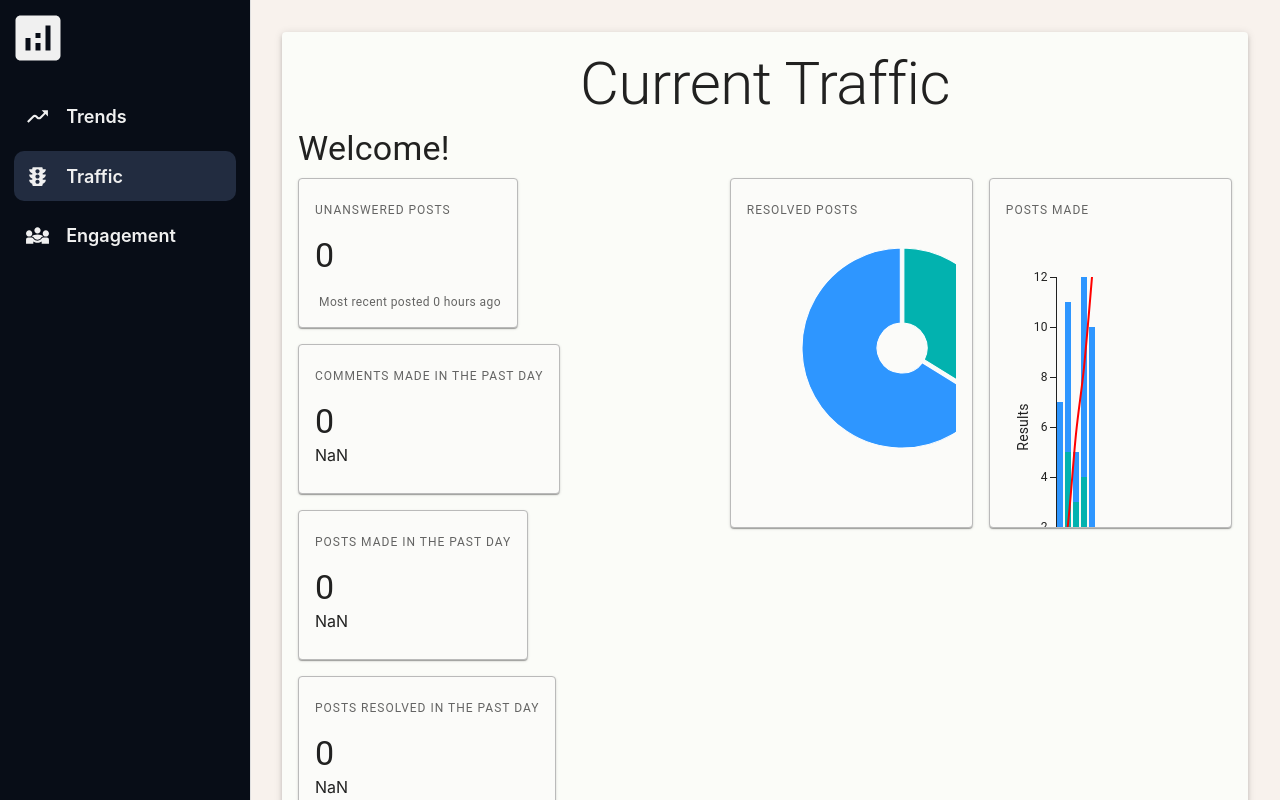
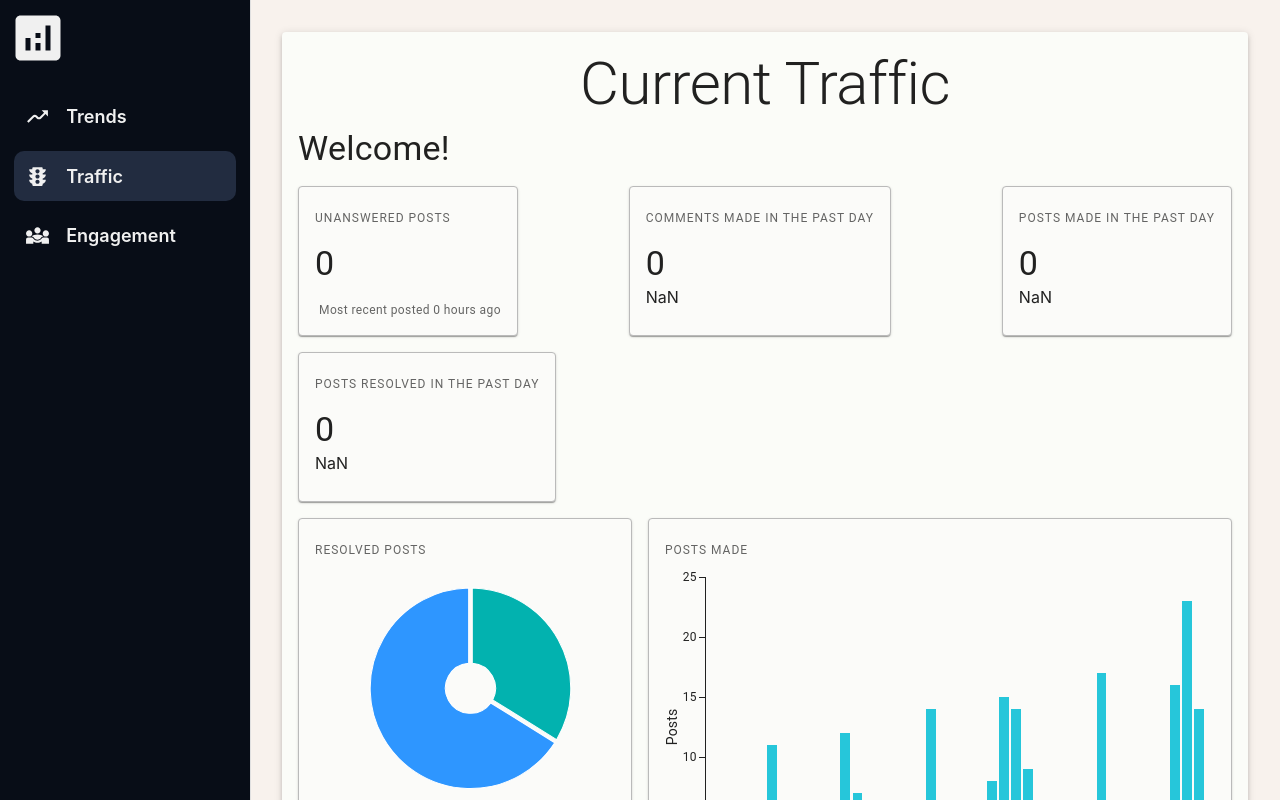
Before and after one commit to compsci320/campuswire-stats, a React (Create React App) app: page /traffic in a window 1280 px wide. Shown: the top 800 px of the page. Built offline with nearby package versions, Linux system fonts and the light colour scheme.

Commit message:
fixed line graph, updated pie chart

```diff
--- a/src/components/pieCard/pieCard.tsx
+++ b/src/components/pieCard/pieCard.tsx
@@ -3,9 +3,9 @@ import Box from '@mui/material/Box';
 import { PieChart } from '@mui/x-charts/PieChart';
 import React from 'react';
 
+export const PieCard = (props: { sx: any, resolved_percentage: number, unresolved_percentage: number }) => {
+    const { sx, resolved_percentage, unresolved_percentage } = props;
 
-export const PieCard = (props: { sx: any, resolved_percentage: number, unresolved_percentage: number}) => {
-    const { sx, resolved_percentage, unresolved_percentage } = props;
     return (
         <Card sx={sx}>
             <CardContent>
@@ -21,7 +21,10 @@ export const PieCard = (props: { sx: any, resolved_percentage: number, unresolve
                             series={[
                                 {
                                     type: 'pie',
-                                    data: [{ id: 'A', value: resolved_percentage, label: "Resolved"}, { id: 'B', value: unresolved_percentage, label: "Unresolved"}],
+                                    data: [
+                                        { id: 'A', value: resolved_percentage, label: "Resolved Posts" },
+                                        { id: 'B', value: unresolved_percentage, label: "Unresolved Posts" }
+                                    ],
                                     innerRadius: 25,
                                     outerRadius: 100,
                                     paddingAngle: 2,
@@ -32,6 +35,14 @@ export const PieCard = (props: { sx: any, resolved_percentage: number, unresolve
                                     cy: 100,
                                 }
                             ]}
+                            // Add legend configuration here
+                            slotProps={{
+                                legend: {
+                                    direction: 'row',
+                                    position: { vertical: 'top', horizontal: 'middle' },
+                                    padding: 250,
+                                }
+                            }}
                         />
                     </Box>
                 </Stack>
--- a/src/components/trafficGraph/trafficGraph.tsx
+++ b/src/components/trafficGraph/trafficGraph.tsx
@@ -1,79 +1,54 @@
 import React from 'react';
-import { BarPlot } from '@mui/x-charts/BarChart';
-import { LinePlot } from '@mui/x-charts/LineChart';
-import { ChartContainer } from '@mui/x-charts/ChartContainer';
 import { AllSeriesType } from '@mui/x-charts/models';
-import { ChartsXAxis } from '@mui/x-charts/ChartsXAxis';
-import { ChartsYAxis } from '@mui/x-charts/ChartsYAxis';
 import { Card, CardContent, Stack, Typography } from '@mui/material';
+import { BarChart } from '@mui/x-charts/BarChart';
+
 import Box from '@mui/material/Box';
 
-const series = [
-  {
-    type: 'bar',
-    stack: '',
-    yAxisKey: 'eco',
-    data: [2, 5, 3, 4, 1],
-  },
-  {
-    type: 'bar',
-    stack: '',
-    yAxisKey: 'eco',
-    data: [5, 6, 2, 8, 9],
-  },
-  {
-    type: 'line',
-    yAxisKey: 'pib',
-    color: 'red',
-    data: [1000, 1500, 3000, 5000, 10000],
-  },
-] as AllSeriesType[];
+
 
 interface TrafficGraphProps {
-  trafficData: number[];
-  xTitle: string;
-  xAxis: string[];
+  y: number[];
+  x: string[];
   sx: React.CSSProperties;
 }
 
-export const TrafficGraph: React.FC<TrafficGraphProps> = ({ trafficData, xTitle, xAxis, sx}) => {
+export const TrafficGraph: React.FC<TrafficGraphProps> = ({ x, y, sx}) => {
+    const series = [
+        {
+            type: 'bar',
+            yAxisKey: 'eco',
+            data: y,
+        },
+        ] as AllSeriesType[];
   return (
+
     <Card sx={sx}>
       <CardContent>
-        <Stack display='flex' direction="row" width="100%" textAlign="left" spacing={2}>
+        <Stack display='flex' direction="row" width="100%" height = "100%" textAlign="left" spacing={1}>
           <Box flexGrow={1}>
-            <Typography color="text.secondary" variant="overline">
+            <Typography color="text.secondary" variant="overline" sx={{ mb: 0.5 }}>
               Posts Made
             </Typography>
-            <ChartContainer
-              series={series}
-              width={500}
-              height={400}
-              xAxis={[
-                {
-                  id: 'years',
-                  data: xAxis,
-                  scaleType: 'band',
-                  valueFormatter: (value) => value.toString(),
-                },
-              ]}
-              yAxis={[
-                {
-                  id: 'eco',
-                  scaleType: 'linear',
-                },
-                {
-                  id: 'pib',
-                  scaleType: 'log',
-                },
-              ]}
-            >
-              <BarPlot />
-              <LinePlot />
-              <ChartsXAxis label="Years" position="bottom" axisId="years" />
-              <ChartsYAxis label="Results" position="left" axisId="eco" />
-              <ChartsYAxis label="PIB" position="right" axisId="pib" />
-            </ChartContainer>
+              <BarChart
+                series={[{ data: y, color:'#26c6da' }]}
+                xAxis={[{ scaleType: 'band', data: x,
+                tickLabelStyle: {
+                    angle: 45,
+                    textAnchor: 'start',
+                    fontSize: 9,
+                  },
+            }]}
+                yAxis={[{
+                    label: "Posts",
+                }]}
+                  margin={{
+                    top:10,
+                    left:40,
+                  }}
+                height={360}
+                width={700}
+                />
           </Box>
         </Stack>
       </CardContent>
--- a/src/pages/traffic-page/TrafficPage.tsx
+++ b/src/pages/traffic-page/TrafficPage.tsx
@@ -15,21 +15,26 @@ let post_data: Post[] = require('../../mock/mock.json');
 const viewModel = createViewModel(post_data);
 
 const cardStyles = { height: '150px', backgroundColor: '#fbfbf9', border: '0.5px solid #bababa' };
-const pieColorStyles = { height: '350px', width: '350px', backgroundColor: '#fbfbf9', border: '0.5px solid #bababa' }; // Adjusted size for the PieCard
-const graphColorStyles = { height: '350px', width: '350px', backgroundColor: '#fbfbf9', border: '0.5px solid #bababa' }; // Adjusted size for the PieCard
+const pieColorStyles = { height: '425px', width: '400px', backgroundColor: '#fbfbf9', border: '0.5px solid #bababa' }; // Adjusted size for the PieCard
+const graphColorStyles = { height: '425px', width: '700px', backgroundColor: '#fbfbf9', border: '0.5px solid #bababa' }; // Adjusted size for the PieCard
 
 function TrafficPage() {
+  console.log("x", viewModel.traffic_data.x)
+  console.log("y", viewModel.traffic_data.y)
+
+
   return (
     <div style={{ backgroundColor: '#f8f2ed', minHeight: '100vh', padding: '16px' }}>
       <Paper elevation={3} sx={{ padding: 2, margin: 2, display: 'flex', flexDirection: 'column', backgroundColor: '#fbfcf8' }}>
         <div id="bigheading" style={{ marginBottom: '8px' }}>
           <Typography variant="h2" color='text.primary' textAlign='center'>Current Traffic</Typography>
         </div>
-        <div id="welcome" style={{ marginBottom: '8px' }}>
+        <div id="welcome" style={{ marginBottom: '16px' }}>
           <Typography variant="h4" color='text.primary' textAlign='left'>Welcome!</Typography>
         </div>
-        <div style={{ display: 'flex', gap: '16px', justifyContent: 'space-between', alignItems: 'flex-start' }}>
-          <div style={{ display: 'flex', gap: '16px', flexDirection: 'row', flexWrap: 'wrap', width:'600px'}}>
+
+        {/* Cards Row */}
+        <div style={{ display: 'flex', gap: '16px', justifyContent: 'space-between', alignItems: 'flex-start', flexWrap: 'wrap', marginBottom: '16px' }}>
           <UnansweredPostsCard
             hours={viewModel.hoursSinceLastPost}
             sx={cardStyles}
@@ -54,16 +59,11 @@ function TrafficPage() {
             value={viewModel.recentResolvedPostsCount}
           />
         </div>
-
-
-          <PieCard sx={pieColorStyles} resolved_percentage={viewModel.resolved_percentage} unresolved_percentage={viewModel.unresolved_percentage}/>
-
-          <TrafficGraph trafficData={viewModel.traffic_data.y} xTitle="Dates" xAxis={viewModel.traffic_data.x} sx={graphColorStyles} />
-
+        {/* Charts Row */}
+        <div style={{ display: 'flex', justifyContent: 'space-between', alignItems: 'flex-start', gap: '16px' }}>
+          <PieCard sx={pieColorStyles} resolved_percentage={viewModel.resolved_percentage} unresolved_percentage={viewModel.unresolved_percentage} />
+          <TrafficGraph y={viewModel.traffic_data.y} x={viewModel.traffic_data.x} sx={graphColorStyles} />
         </div>
-
-
-
       </Paper>
     </div>
   );
```
Lines whose indentation alone changed are shown as unchanged.
